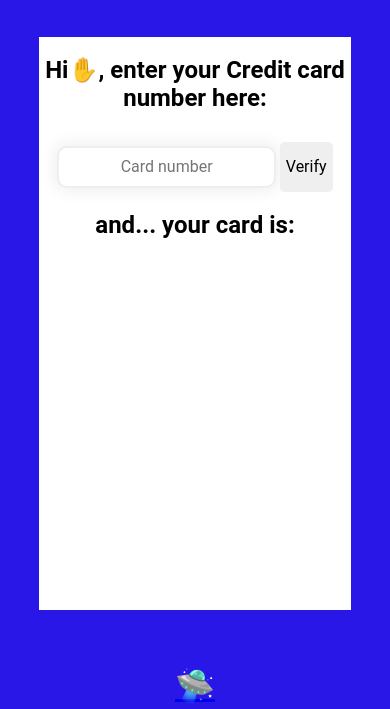
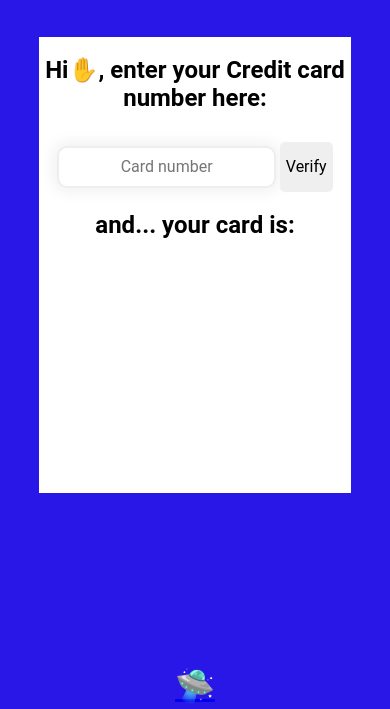
Before and after one commit to tomaszwresilo/CardNumberValidation, a website built with Parcel: page index.html in a window 390 px wide. Shown: the part 135-844 px from the top of the page. Built offline with nearby package versions, Linux system fonts and the light colour scheme.

Commit message:
fixed mobile style v2

```diff
--- a/style/style.css
+++ b/style/style.css
@@ -177,6 +177,7 @@ button:active {
     color: black;
     width: 80%;
     text-align: center;
+    margin-bottom: 30%;
   }
 
   aside{
```
